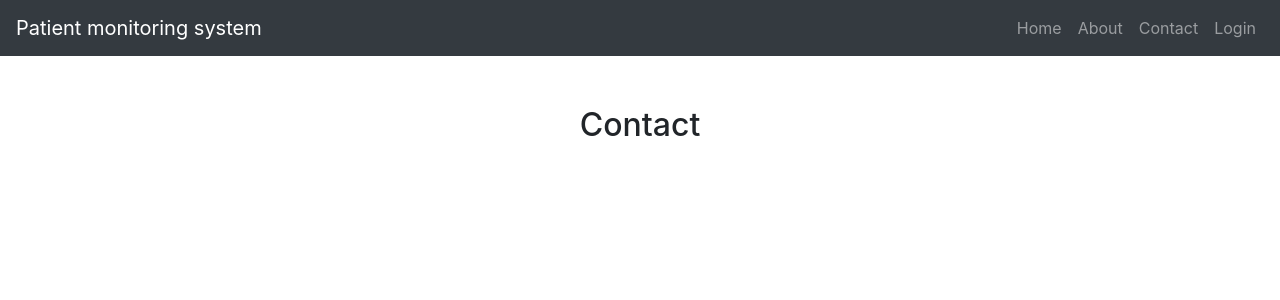
After one commit to MONK-system/system, a Django app: page /contact/ in a window 1280 px wide. The commit adds this page. Shown: the top 300 px of the page. Run offline with Django 5.2, Linux system fonts and the light colour scheme; some libraries are stand-ins or nearby versions.

Commit message:
Added templates and routes to contact and about us page. Also changed layout of login page.

```diff
--- /dev/null
+++ b/monksystem/base/templates/base/contact.html
@@ -0,0 +1,11 @@
+{% extends 'main.html' %}
+
+{% load static %}
+
+{% block content %}
+
+<div class = "container" style = "margin-top:50px">
+    <h2 class = "text-center">Contact</h2>
+</div>
+
+{% endblock %}
--- a/monksystem/base/urls.py
+++ b/monksystem/base/urls.py
@@ -6,6 +6,7 @@ from . import views
 urlpatterns = [
     path('', views.home, name="home"),
     path('about/', views.about, name="about"),
+    path('contact/', views.contact, name="contact"),
     path('login/', views.loginPage, name = "login"),
     path('logout/', views.logoutUser, name = "logout"),
     path('register/', views.registerPage, name = "register"),
--- a/monksystem/base/views.py
+++ b/monksystem/base/views.py
@@ -29,6 +29,10 @@ def patient(request, pk):
 
 def about(request):
     return render(request, "base/about.html")
+
+def contact(request):
+    return render(request, "base/contact.html")
+
 
 
 # Function for logging in a user
--- a/monksystem/templates/navbar.html
+++ b/monksystem/templates/navbar.html
@@ -8,8 +8,8 @@
     <div class = "collapse navbar-collapse" id = "myMenu">
         <ul class = "navbar-nav text-center ml-auto" >
             <li class ="nav-item"><a class = "nav-link" href = "/">Home</a></li>
-            <li class ="nav-item"><a class = "nav-link" href = "#">About</a></li>
-            <li class ="nav-item"><a class = "nav-link" href = "#">Contact</a></li>
+            <li class ="nav-item"><a class = "nav-link" href = "{% url 'about' %}">About</a></li>
+            <li class ="nav-item"><a class = "nav-link" href = "{% url 'contact' %}">Contact</a></li>
             {% if request.user.is_authenticated %}
                 <li class="nav-item"><a class="nav-link" href="{% url 'logout' %}">Logout</a></li>
             {% else %}
```
Also changed, not shown: monksystem/base/templates/base/login_register.html (+7 -7 lines), monksystem/db.sqlite3.
